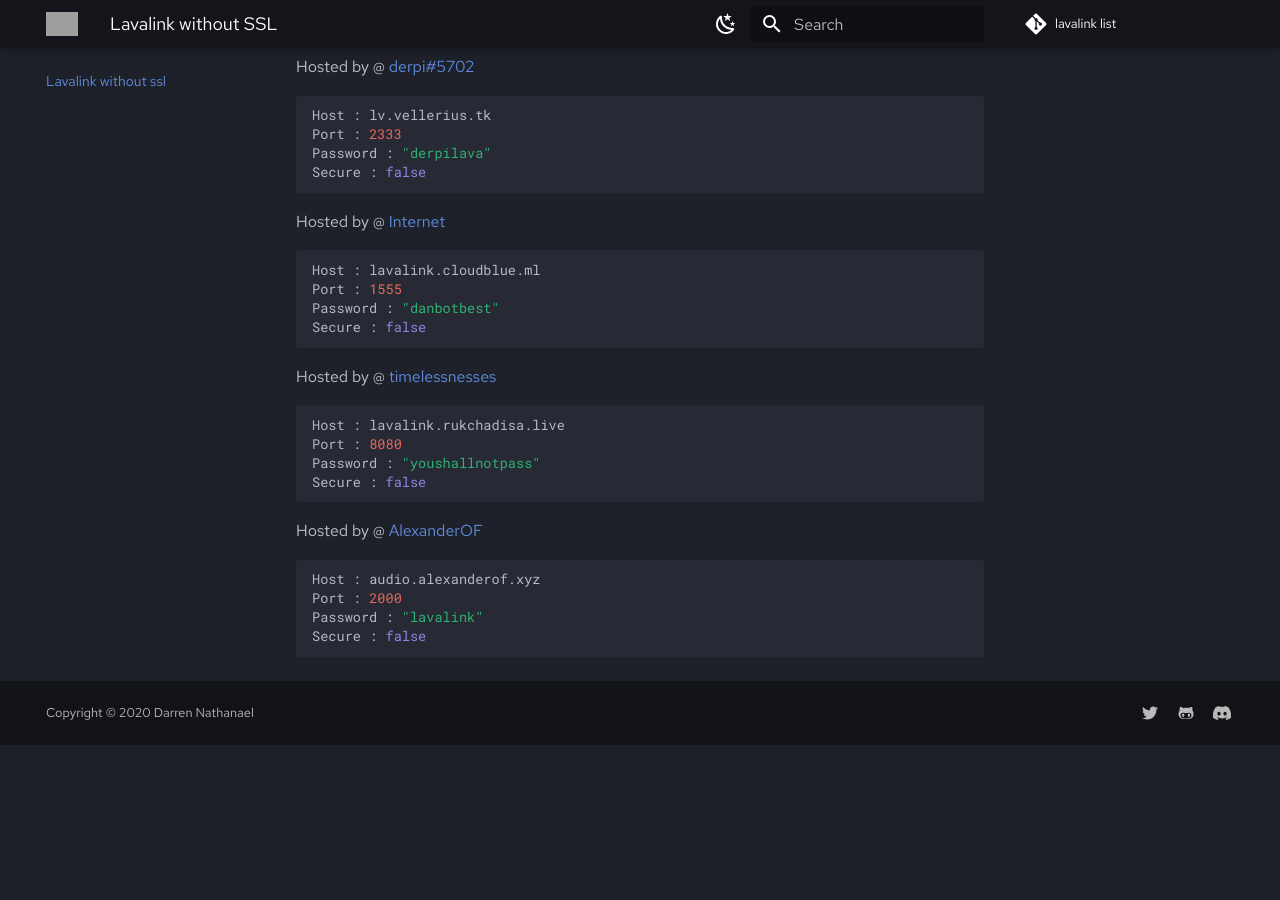
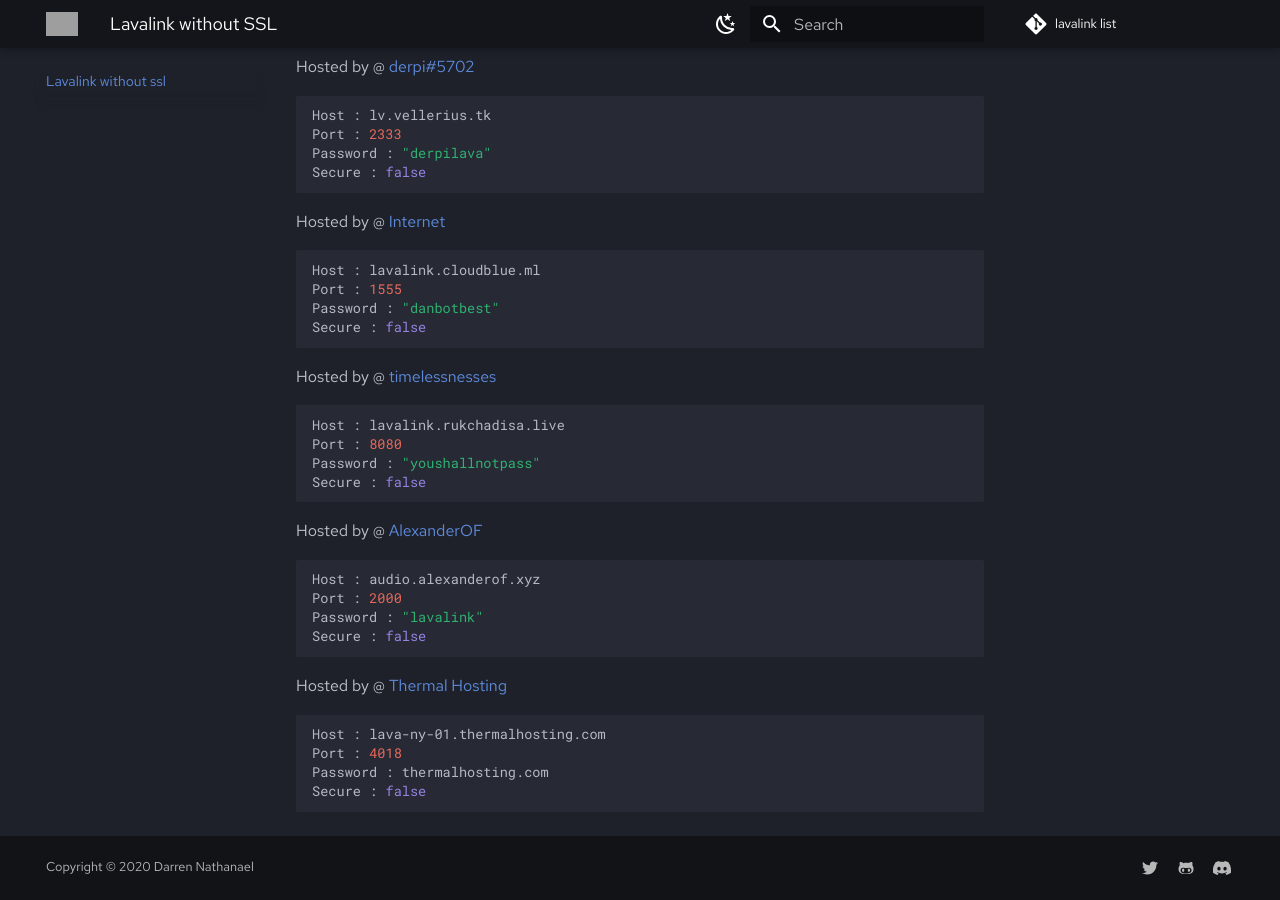
Before and after one commit to DarrenOfficial/lavalink-list, an MkDocs documentation site: the page built from docs/NoSSL/lavalink-without-ssl.md, in a window 1280 px wide and 900 px high, scrolled down 1566 px. Built offline with MkDocs 1.6.1 and Material for MkDocs 9.7.7, drawn with Linux system fonts in a browser that asks for light colours; comment, search, counter and statistics services are not loaded; before the commit the page ends 2311 px from its top, so only the background shows below that; grey boxes are pictures that could not be loaded.

Commit message:
Update (#159)
* Update

Request to add a lavalink server

* update

added "Secure : false"

* Update

removed the duplicate

````diff
--- a/docs/NoSSL/lavalink-without-ssl.md
+++ b/docs/NoSSL/lavalink-without-ssl.md
@@ -107,3 +107,11 @@ Port : 2000
 Password : "lavalink"
 Secure : false
 ```
+
+Hosted by @ [Thermal Hosting](https://thermalhosting.com)
+```bash
+Host : lava-ny-01.thermalhosting.com
+Port : 4018
+Password : thermalhosting.com
+Secure : false
+```
````
